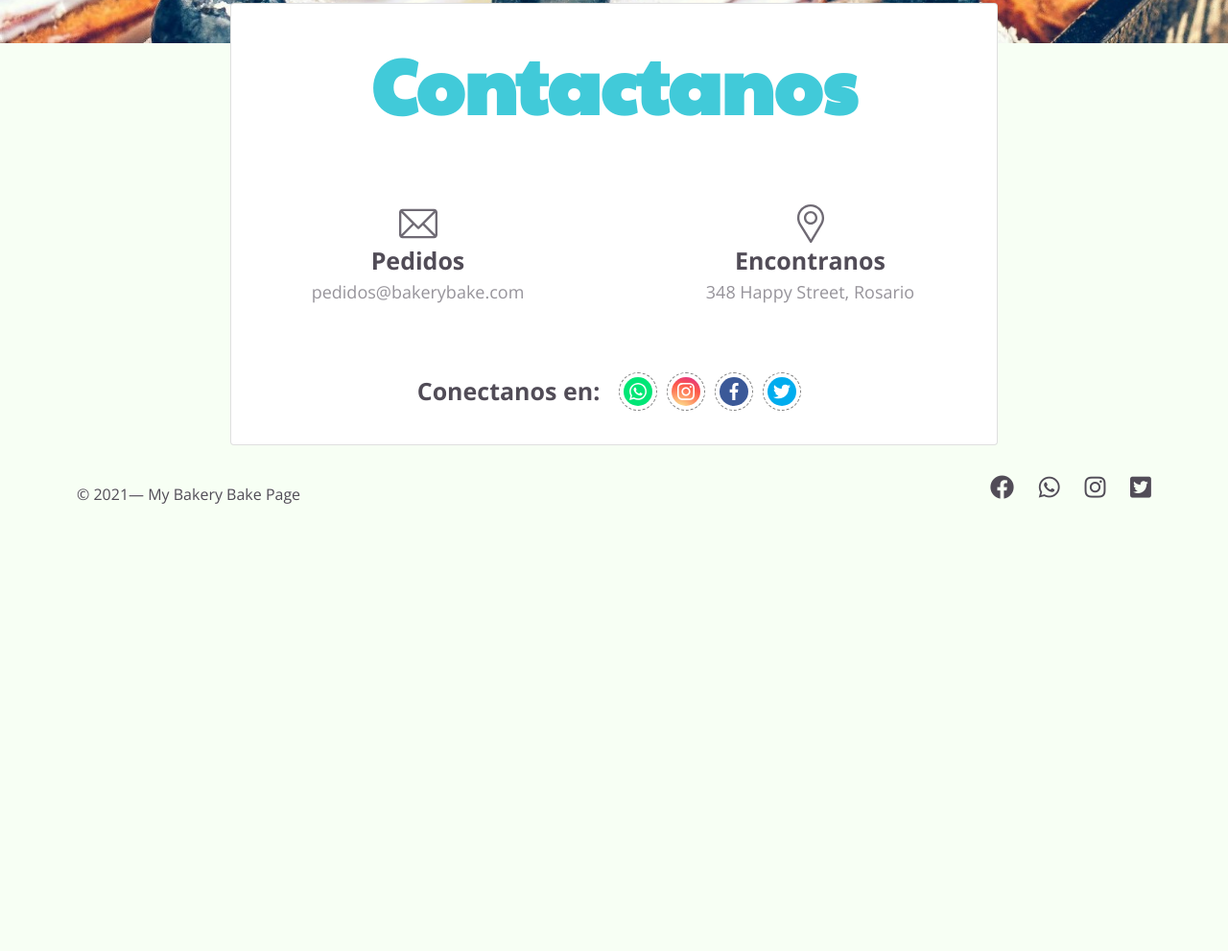
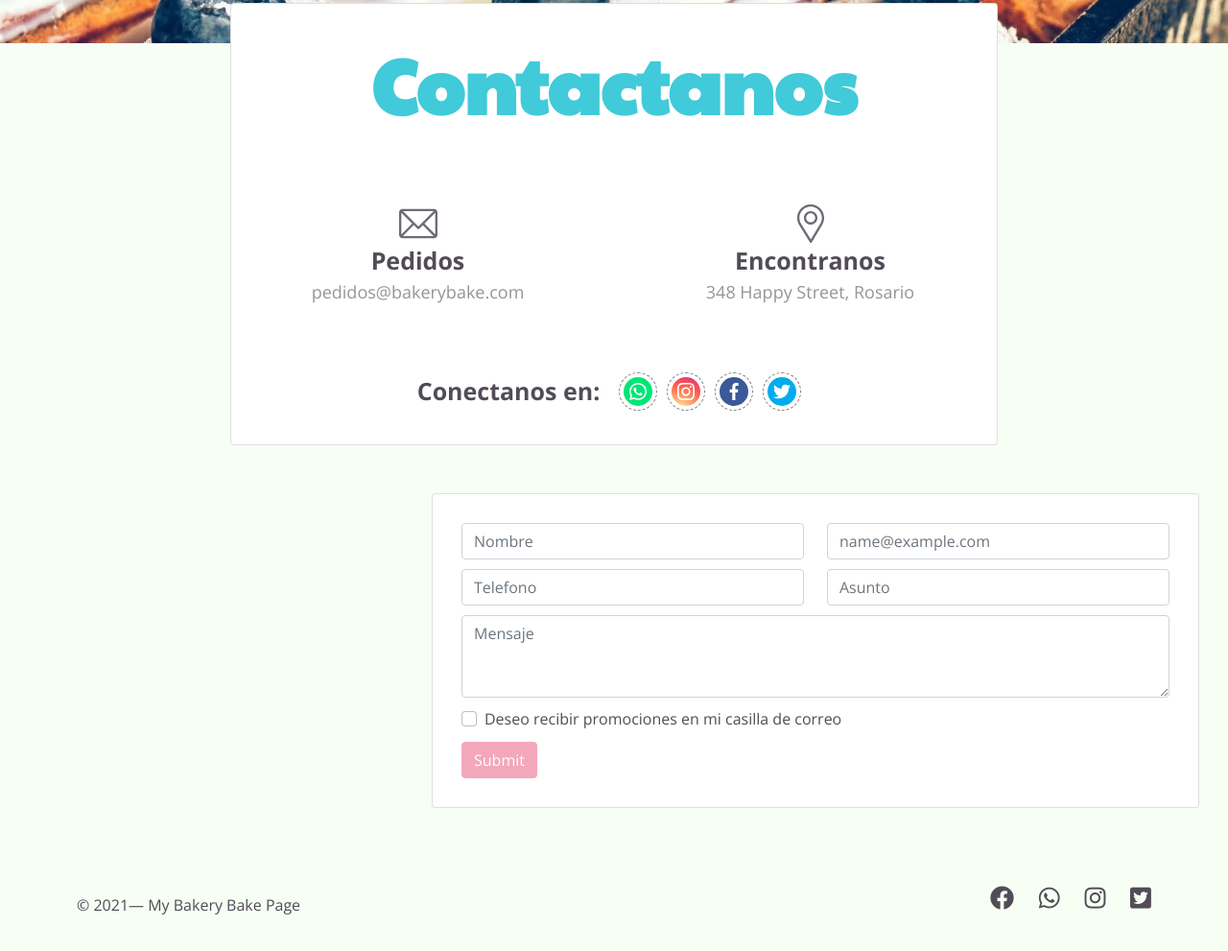
Before and after one commit to nailaghigo/bakerybake, a plain HTML site: page views/contacto.html in a window 1280 px wide. Shown: the part 247-1238 px from the top of the page at 96% size. Before the commit the page ends 814 px from the top, so only its background shows below. Drawn offline with nearby package versions, Linux system fonts and the light colour scheme; some packages are replaced by stand-ins of ours; a web font is replaced by a local one.

Commit message:
- Agregue formulario de contacto

```diff
--- a/assets/style.css
+++ b/assets/style.css
@@ -569,7 +569,6 @@ h3, legend{
     transition: all cubic-bezier(0.68, -0.55, 0.265, 1.55) .5s;
 }
 
-
 .contactCard__info {
     display: flex;
     align-items: center;
@@ -634,3 +633,48 @@ h3, legend{
 .contactCard__Smedia .contactCard__SMicon.facebook {
     background-color: #3B5998;
 }
+
+
+/* Formulario de contacto */
+
+.formCnt {
+    padding: 50px 450px;
+
+}
+
+.formCnt__card {
+    padding: 30px;
+}
+
+.formCnt__card .row {
+    padding-bottom: 10px;
+}
+
+.formCnt__card .form-control,
+.formCnt__card .form-check-input {
+    transition: border-color cubic-bezier(0.755, 0.05, 0.855, 0.06) .25s;
+}
+
+.formCnt__card .form-control:focus,
+.formCnt__card .form-check-input:focus {
+    border-color: #F2A7BB;
+    box-shadow: none;
+}
+
+.formCnt__card .form-check-input:checked {
+    background-color: #F2A7BB;
+    border-color: #F2A7BB;
+}
+
+.formCnt__card .btn-primary {
+    background-color: #F2A7BB;
+    border-color: #F2A7BB;
+}
+
+.formCnt__card .btn-primary:focus {
+    box-shadow: none;
+}
+
+.formCnt__card .btn-primary:active {
+    background-color: #f2a7bbbe;
+}
--- a/views/contacto.html
+++ b/views/contacto.html
@@ -75,13 +75,51 @@
 					</a>
 				</div>
 			</div>
+		</div>
+	</section>
+	<section id="formularioContacto" class="formCnt">
+		<div class="contactCard formCnt__card">
+			<div class="row">
+				<div class="col">
+				  <input type="text" class="form-control" placeholder="Nombre" aria-label="name">
+				</div>
+				<div class="col">
+					<input type="email" class="form-control" id="exampleFormControlInput1" placeholder="name@example.com">
+				</div>
+			</div>
+			<div class="row">
+				<div class="col">
+					<input type="text" name="phone" class="form-control"  placeholder="Telefono">
+				</div>
+				<div class="col">
+					<input type="text" class="form-control" placeholder="Asunto" aria-label="subject">
+				</div>
+			</div>
+			<div class="row">
+				<div class="col">
+					<textarea class="form-control" id="exampleFormControlTextarea1"  placeholder="Mensaje" rows="3"></textarea>
+				</div>
+			</div>
+			<div class="row">
+				<div class="col">
+					<div class="form-check">
+						<input class="form-check-input" type="checkbox" value="" id="flexCheckDefault">
+						<label class="form-check-label" for="flexCheckDefault">
+						  Deseo recibir promociones en mi casilla de correo
+						</label>
+					</div>
+				</div>
+			</div>
+			<button type="submit" class="btn btn-primary">Submit</button>
+		</div>
+	</section>
+	<section>
+		<div id="map"></div>
 
-
-
-
-		</div>
-
-
+		<script
+			src="https://maps.googleapis.com/maps/api/js?key=YOUR_API_KEY&callback=initMap&libraries=&v=weekly"
+			async>
+		</script>
 	</section>
 
 	<footer class="cntFooter">
```
